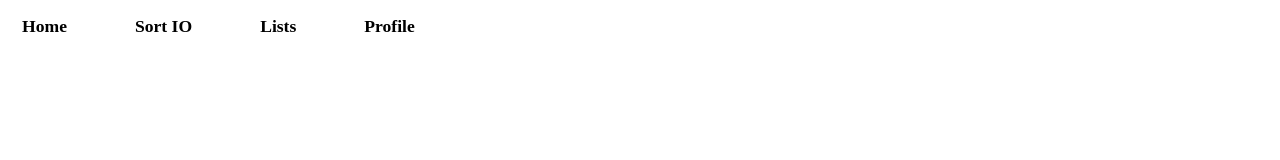
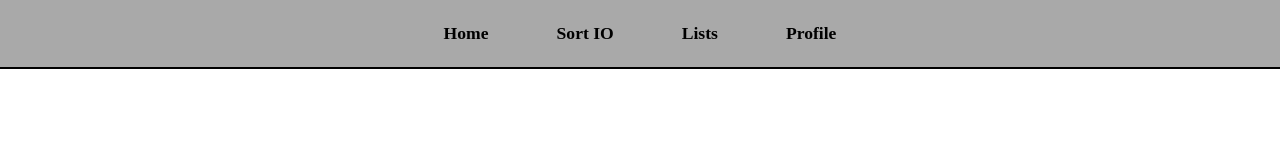
Before and after one commit to presidentjacob/WebDevProject, a plain HTML site: page sort-io.html in a window 1280 px wide. Drawn offline with Linux system fonts and the light colour scheme.

Commit message:
Fixed the navigation bar

```diff
--- a/sort-io.css
+++ b/sort-io.css
@@ -1,9 +1,5 @@
-nav .navigation {
-    display: flex;
-    justify-content: center;
-    align-items: center;
-    padding: 10px 20px;
-    background-color: lightgray;
+body {
+    margin: 0;
 }
 
 .navigation {
@@ -11,9 +7,14 @@ nav .navigation {
     justify-self: center;
     list-style: none;
     display: flex;
+    justify-content: center;
+    align-items: center;
     gap: 2.5rem;
-    margin: 0 auto;
-    padding: 0;
+    width: 100%;
+    margin: 0;
+    padding: 15px 0;
+    background-color: darkgray;;
+    border-bottom: 2px solid black;
 }
 
 .navigation .nav-link {
@@ -44,6 +45,6 @@ nav .nav-link:hover::after {
 }
 
 nav .nav-link:hover {
-    background-color: lightgray;
+    background-color: gray;
     border-radius: 4px;
 }
```
